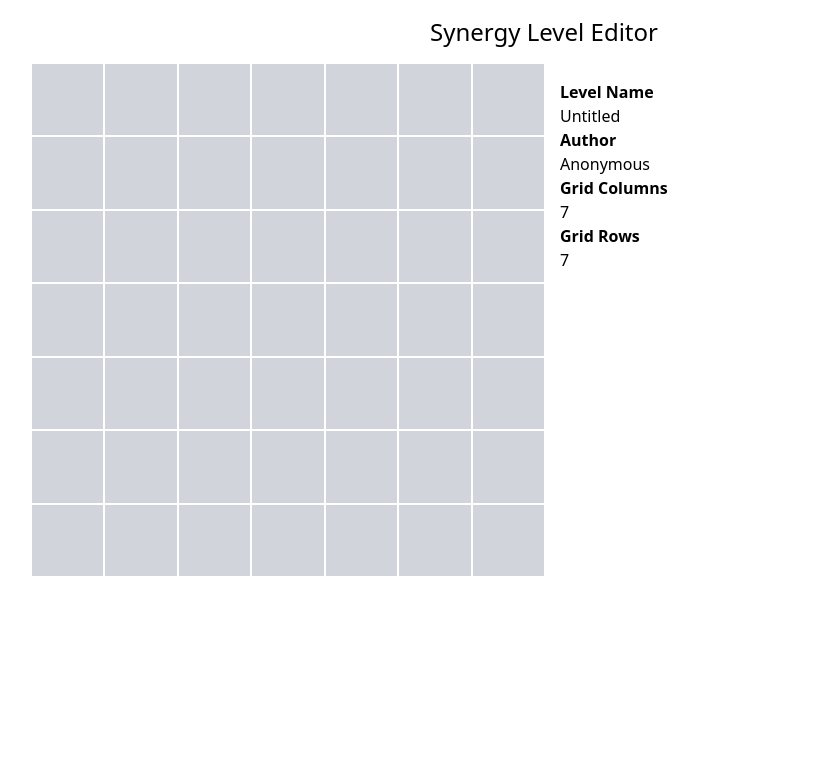
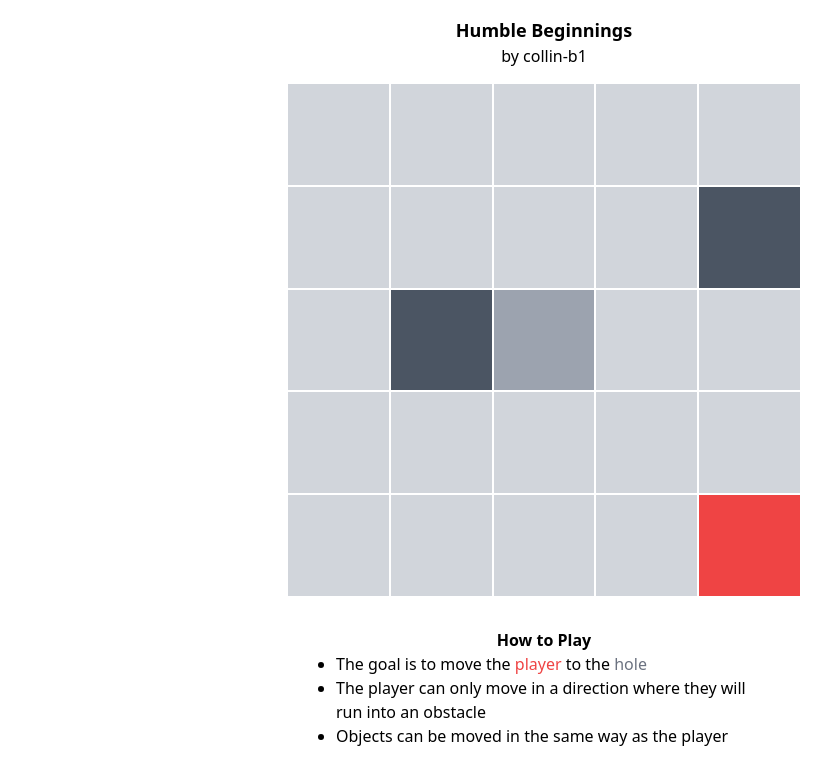
Before and after one commit to collin-b1/synergy, a React (Vite) app: page / in a window 1280 px wide. Shown: the top 784 px of the page, without its empty margins (96-927 px from the left). Built offline with nearby package versions, Linux system fonts and the light colour scheme.

Commit message:
New tiles, new board methods, added api for levels

```diff
--- a/src/App.tsx
+++ b/src/App.tsx
@@ -1,13 +1,26 @@
-import LevelEditor from "./components/Game/LevelEditor";
+import Game from "./components/Game/Game";
+//import LevelEditor from "./components/LevelEditor/LevelEditor";
 
 function App() {
   return (
     <>
-      <header className="my-4">
-        <h1 className="text-center text-2xl">Synergy Level Editor</h1>
-      </header>
-      <main className="max-w-5xl mx-auto flex">
-        <LevelEditor />
+      <main className="max-w-5xl flex flex-col mx-auto p-4">
+        <Game />
+        <footer className="mt-4 p-4 max-w-md mx-auto">
+          <h2 className="text-center font-bold">How to Play</h2>
+          <ul className="list-disc">
+            <li>
+              The goal is to move the{" "}
+              <span className="text-red-500">player </span>
+              to the <span className="text-gray-500">hole </span>
+            </li>
+            <li>
+              The player can only move in a direction where they will run into
+              an obstacle
+            </li>
+            <li>Objects can be moved in the same way as the player</li>
+          </ul>
+        </footer>
       </main>
     </>
   );
--- /dev/null
+++ b/src/api/index.ts
@@ -0,0 +1,22 @@
+import { GameLevel } from "@/lib/types";
+
+const levels: Array<GameLevel> = [
+  {
+    startingConfiguration: [
+      [0, 0, 0, 0, 0],
+      [0, 0, 0, 0, 2],
+      [0, 2, 1, 0, 0],
+      [0, 0, 0, 0, 0],
+      [0, 0, 0, 0, 3],
+    ],
+    author: "collin-b1",
+    difficulty: 1,
+    name: "Humble Beginnings",
+  },
+];
+
+const getLevel = (levelNumber: number): GameLevel => {
+  return levels[levelNumber];
+};
+
+export { getLevel };
--- a/src/components/Game/Board.tsx
+++ b/src/components/Game/Board.tsx
@@ -1,60 +1,43 @@
-import { GridPosition } from "@/lib/types";
-import { useState } from "react";
+import { GridConfiguration, GridPosition } from "@/lib/types";
+import { useEffect, useState } from "react";
+import Tile from "./Tile";
 
 interface BoardProps {
-  sizeX: number;
-  sizeY: number;
+  configuration: GridConfiguration;
 }
 
-interface TileProps {
-  posX: number;
-  posY: number;
-  selected: boolean;
-  setSelectedTile: React.Dispatch<React.SetStateAction<GridPosition | null>>;
-}
+const Board = (props: BoardProps) => {
+  const [configuration, setConfiguration] = useState<GridConfiguration>(
+    props.configuration
+  );
+  const [selectedTile, setSelectedTile] = useState<GridPosition | null>(null);
 
-const Tile = (props: TileProps) => {
-  const handleClick = () => {
-    props.setSelectedTile(() => {
-      return props.selected ? null : { column: props.posX, row: props.posY };
-    });
-  };
-
-  return (
-    <div
-      className={`${
-        props.selected ? "border-4 border-blue-500" : ""
-      } bg-gray-300 p-4`}
-      onClick={handleClick}
-      role="gridcell"
-    ></div>
-  );
-};
-
-const Board = (props: BoardProps) => {
-  const [selectedTile, setSelectedTile] = useState<GridPosition | null>(null);
+  useEffect(() => {
+    setConfiguration(() => props.configuration);
+  }, [props.configuration]);
 
   return (
     <div
       style={{
-        gridTemplateColumns: `repeat(${props.sizeX}, 1fr)`,
-        gridTemplateRows: `repeat(${props.sizeY}, 1fr)`,
+        gridTemplateColumns: `repeat(${props.configuration[0].length}, 1fr)`,
+        gridTemplateRows: `repeat(${props.configuration.length}, 1fr)`,
       }}
       className={`flex-1 gap-0.5 grid max-w-lg aspect-square`}
       role="grid"
     >
-      {Array.from({ length: props.sizeY }, (_, kr) =>
-        Array.from({ length: props.sizeX }, (_, kc) => (
+      {configuration.map((row, y) =>
+        row.map((val, x) => (
           <Tile
-            posX={kc}
-            posY={kr}
+            posX={x}
+            posY={y}
+            value={val}
             selected={
               (selectedTile || false) &&
-              selectedTile.column === kc &&
-              selectedTile.row === kr
+              selectedTile.column === x &&
+              selectedTile.row === y
             }
             setSelectedTile={setSelectedTile}
-            key={kr * kc + kc}
+            key={x * y + x}
           />
         ))
       )}
--- /dev/null
+++ b/src/components/Game/Game.tsx
@@ -0,0 +1,33 @@
+import { useEffect, useState } from "react";
+import { getLevel } from "@/api";
+import Board from "./Board";
+import { GameLevel } from "@/lib/types";
+import { createEmptyConfiguration } from "@/utils/boardActions";
+
+const Game: React.FC = () => {
+  const [levelProperties, setLevelProperties] = useState<GameLevel>({
+    difficulty: 1,
+    startingConfiguration: createEmptyConfiguration(5, 5),
+    author: "Anonymous",
+    name: "Unnamed Level",
+  });
+
+  useEffect(() => {
+    setLevelProperties(() => getLevel(0));
+  }, []);
+
+  return (
+    <>
+      <header className="text-center mb-4">
+        <h2 className="font-bold text-lg">{levelProperties.name}</h2>
+        <h3>by {levelProperties.author}</h3>
+      </header>
+
+      <div className="flex flex-1 justify-center">
+        <Board configuration={levelProperties.startingConfiguration} />
+      </div>
+    </>
+  );
+};
+
+export default Game;
--- /dev/null
+++ b/src/components/Game/Tile.tsx
@@ -0,0 +1,31 @@
+import { GridPosition } from "@/lib/types";
+
+interface TileProps {
+  posX: number;
+  posY: number;
+  value: number;
+  selected: boolean;
+  setSelectedTile: React.Dispatch<React.SetStateAction<GridPosition | null>>;
+}
+
+const tileColors = ["bg-gray-300", "bg-gray-400", "bg-gray-600", "bg-red-500"];
+
+const Tile = (props: TileProps) => {
+  const handleClick = () => {
+    props.setSelectedTile(() => {
+      return props.selected ? null : { column: props.posX, row: props.posY };
+    });
+  };
+
+  return (
+    <div
+      className={`${tileColors[props.value] || tileColors[0]} ${
+        props.selected ? "border-4 border-blue-500" : ""
+      } p-4`}
+      onClick={handleClick}
+      role="gridcell"
+    ></div>
+  );
+};
+
+export default Tile;
--- a/src/components/Game/LevelEditor.tsx
+++ b/src/components/LevelEditor/LevelEditor.tsx
@@ -1,19 +1,36 @@
-import { ChangeEvent, useState } from "react";
-import Board from "./Board";
+import { ChangeEvent, useEffect, useState } from "react";
+import Board from "@/components/Game/Board";
+import { createEmptyConfiguration } from "@/utils/boardActions";
+import { GridConfiguration } from "@/lib/types";
 
 const LevelEditor: React.FC = () => {
   // Level Details
-  const [sizeX, setSizeX] = useState<number>(7);
-  const [sizeY, setSizeY] = useState<number>(7);
+  const [sizeX, setSizeX] = useState<number>(5);
+  const [sizeY, setSizeY] = useState<number>(5);
   const [author, setAuthor] = useState<string>("Anonymous");
   const [name, setName] = useState<string>("Untitled");
+  const [configuration, setConfiguration] = useState<GridConfiguration>(
+    createEmptyConfiguration(sizeX, sizeY)
+  );
+
+  useEffect(() => {
+    setConfiguration(() => createEmptyConfiguration(sizeX, sizeY));
+  }, [sizeX, sizeY]);
+
+  const validateValue = (val: number) => val <= 9 && val >= 3;
 
   const handleChangeSizeX = (e: ChangeEvent<HTMLInputElement>) => {
-    setSizeX(+e.target.value);
+    const val = +e.target.value;
+    if (validateValue(val)) {
+      setSizeX(val);
+    }
   };
 
   const handleChangeSizeY = (e: ChangeEvent<HTMLInputElement>) => {
-    setSizeY(+e.target.value);
+    const val = +e.target.value;
+    if (validateValue(val)) {
+      setSizeY(val);
+    }
   };
 
   const handleChangeAuthor = (e: ChangeEvent<HTMLInputElement>) => {
@@ -26,30 +43,24 @@ const LevelEditor: React.FC = () => {
 
   return (
     <>
-      <Board sizeX={sizeX} sizeY={sizeY} />
-
-      <div className="flex flex-col p-4">
-        <label htmlFor="levelName" className="font-bold">
-          Level Name
-        </label>
+      <Board configuration={configuration} />
+      <div className="mx-auto flex-1 w-full flex flex-col p-4">
+        <h2 className="text-xl font-bold">Level Properties</h2>
+        <label htmlFor="levelName">Level Name</label>
         <input
           type="text"
           name="levelName"
           value={name}
           onChange={handleChangeName}
         />
-        <label htmlFor="levelAuthor" className="font-bold">
-          Author
-        </label>
+        <label htmlFor="levelAuthor">Author</label>
         <input
           type="text"
           name="levelAuthor"
           value={author}
           onChange={handleChangeAuthor}
         />
-        <label htmlFor="sizeX" className="font-bold">
-          Grid Columns
-        </label>
+        <label htmlFor="sizeX">Grid Columns</label>
         <input
           type="number"
           name="sizeX"
@@ -58,9 +69,7 @@ const LevelEditor: React.FC = () => {
           value={sizeX}
           onChange={handleChangeSizeX}
         />
-        <label htmlFor="sizeY" className="font-bold">
-          Grid Rows
-        </label>
+        <label htmlFor="sizeY">Grid Rows</label>
         <input
           type="number"
           name="sizeY"
@@ -69,6 +78,7 @@ const LevelEditor: React.FC = () => {
           value={sizeY}
           onChange={handleChangeSizeY}
         />
+        <input type="button" value="Insert Player" />
       </div>
     </>
   );
--- a/src/lib/levels.ts
+++ /dev/null
@@ -1,18 +0,0 @@
-import { GameLevel } from "./types";
-
-const levels: Array<GameLevel> = [
-  {
-    starting: [
-      [0, 0, 0, 0, 0],
-      [1, 0, 1, 2, 2],
-      [0, 0, 0, 0, 2],
-      [0, 0, 1, 0, 0],
-      [0, 0, 0, 0, 0],
-    ],
-    author: "collin-b1",
-    difficulty: 1,
-    name: "Humble Beginnings",
-  },
-];
-
-export default levels;
--- a/src/lib/types.ts
+++ b/src/lib/types.ts
@@ -9,16 +9,16 @@ export interface GameBoard {
   obstacles: Movable[];
 }
 
+export type GridConfiguration = Array<Array<number>>;
+
 export interface Movable {
   x: number;
   y: number;
 }
 
-export type BoardConfiguration = Array<Array<number>>;
-
 export interface GameLevel {
   // Concatenated string of each board row
-  starting: BoardConfiguration;
+  startingConfiguration: GridConfiguration;
 
   // Difficulty of the level
   difficulty: 1 | 2 | 3 | 4 | 5;
--- a/src/utils/boardActions.ts
+++ b/src/utils/boardActions.ts
@@ -1,5 +1,8 @@
-import { BoardConfiguration } from "@/lib/types";
+import { GridConfiguration } from "@/lib/types";
 
-export const generalizeBoardArray = (board: BoardConfiguration): string => {
-  return board.map(b => b.join("")).join("");
+export const createEmptyConfiguration = (
+  sizeX: number,
+  sizeY: number
+): GridConfiguration => {
+  return Array.from(Array(sizeY), () => Array(sizeX).fill(0));
 };
```
